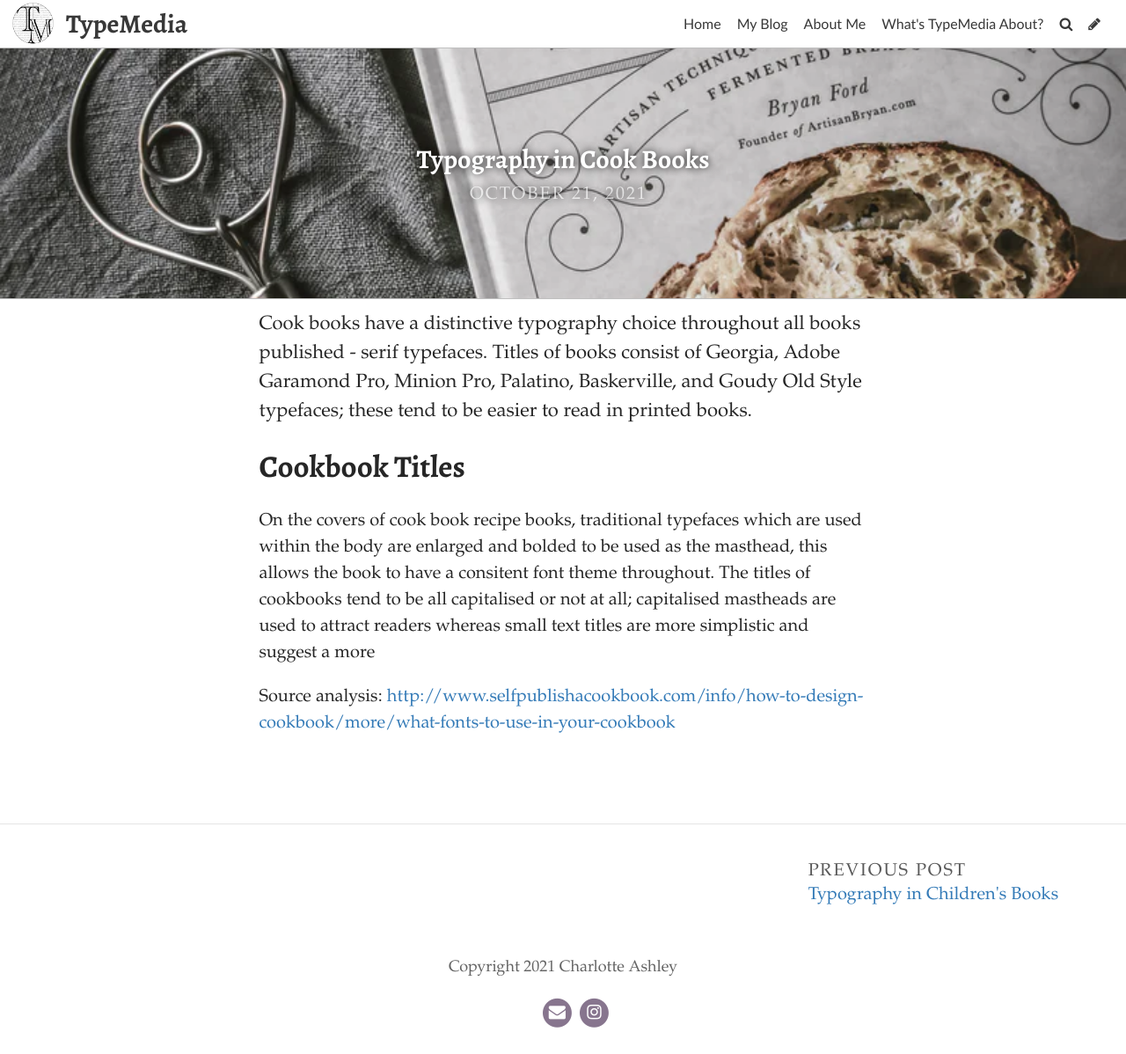
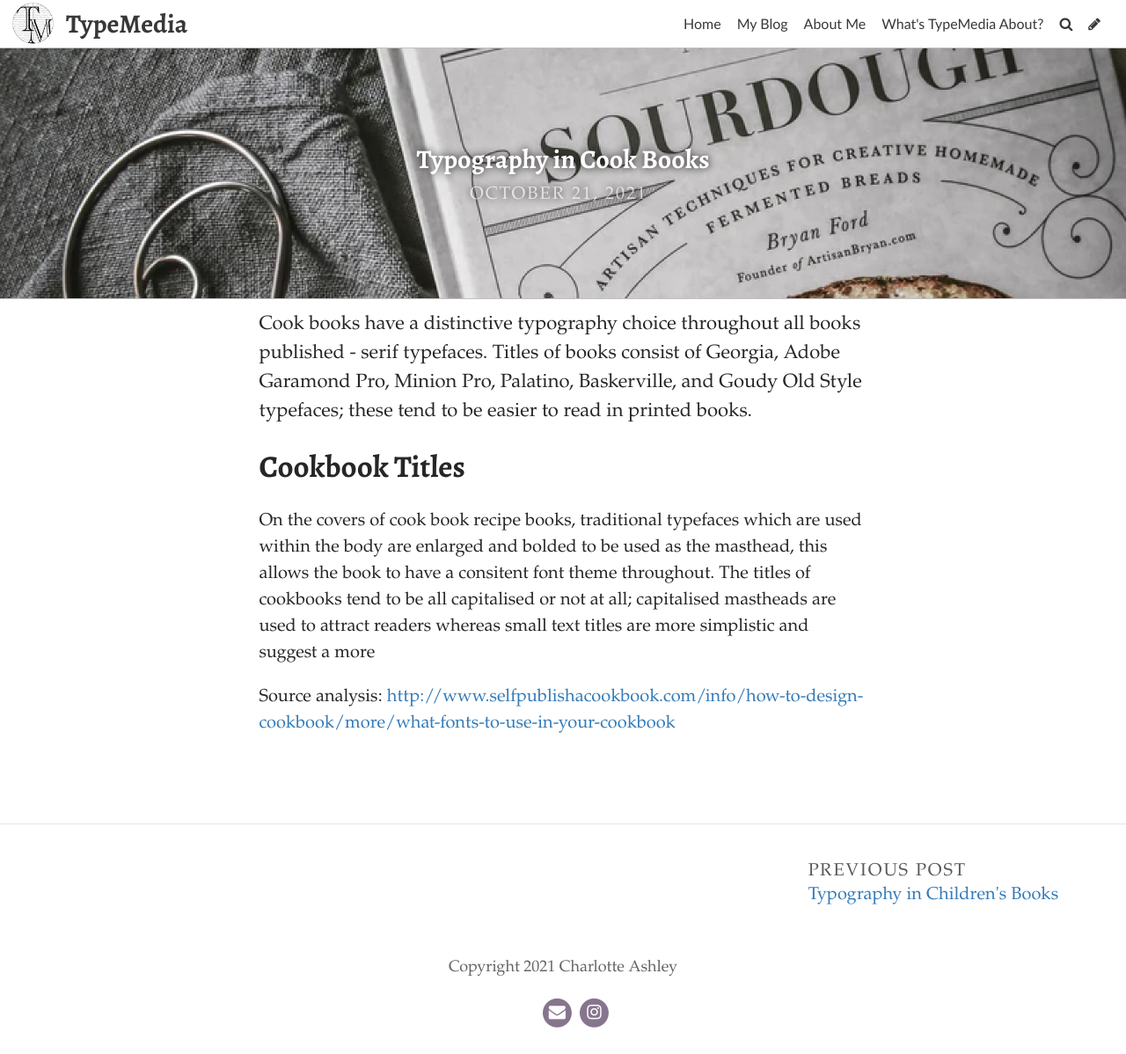
Before and after one commit to charlotteaashley/typo-design-template, a Jekyll site: the page built from _posts/2021-10-21-typography-in-cook-books.md, in a window 1280 px wide and 1198 px high. Shown: the whole window at 88% size. Built offline with Jekyll 4.4.1, drawn with Linux system fonts in a browser that asks for light colours; some web fonts are replaced.

Commit message:
Update Post “2021-10-21-typography-in-cook-books”

```diff
--- a/_posts/2021-10-21-typography-in-cook-books.md
+++ b/_posts/2021-10-21-typography-in-cook-books.md
@@ -2,7 +2,7 @@
 layout: post
 title: Typography in Cook Books
 date: 2021-10-21T19:46:00.376Z
-image: ../uploads/photo-1619819583905-2d5228bf4560.webp
+image: ../uploads/screenshot-2021-11-09-at-14.52.03.png
 title_color: "#ffffff"
 comments: false
 ---
```
Also changed, not shown: uploads/screenshot-2021-11-09-at-14.52.03.png (added).
